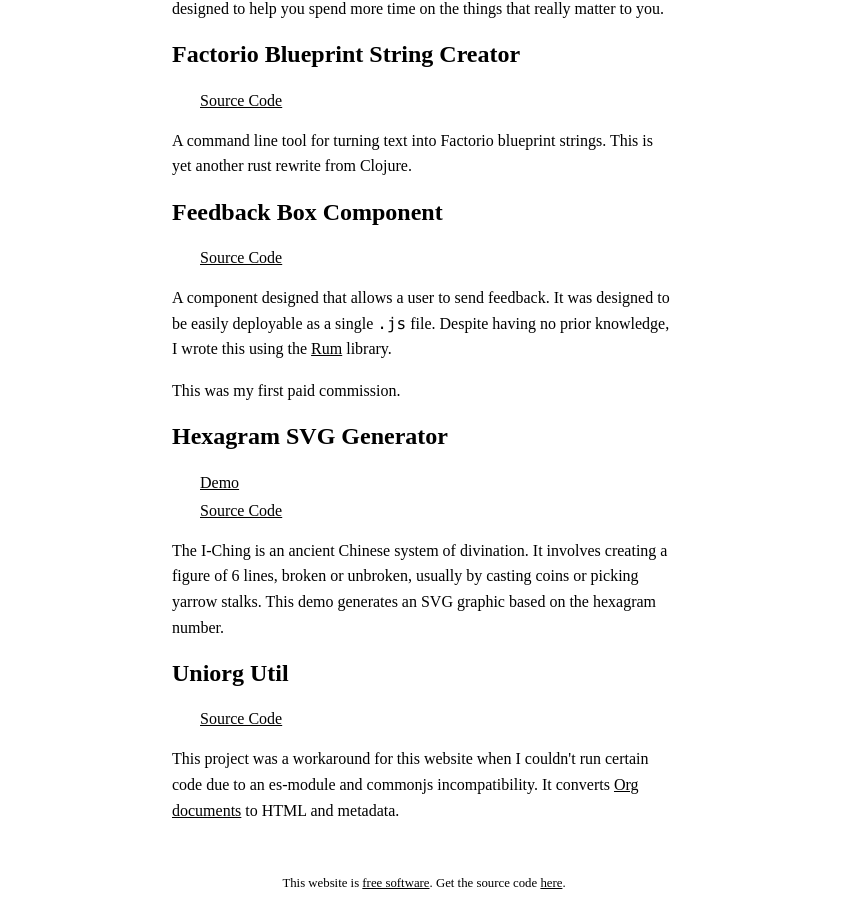
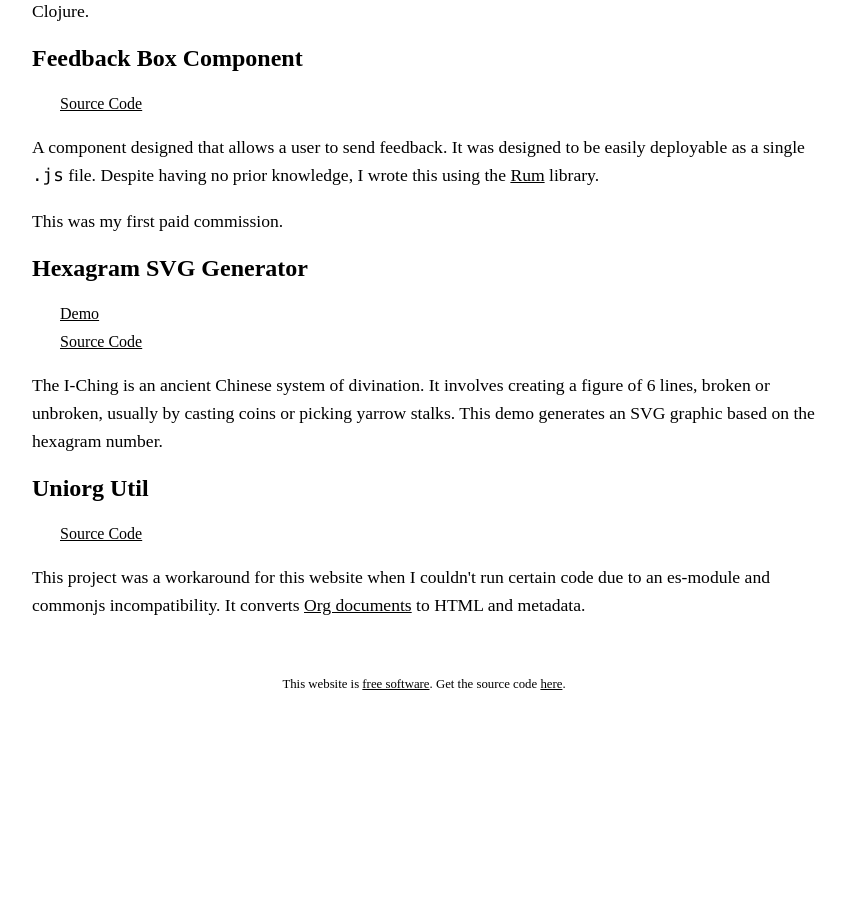
Before and after one commit to wildwestrom/mysite, a SvelteKit app: page /portfolio in a window 1280 px wide. Shown: the part 1739-2658 px from the top of the page, without its empty margins (216-1062 px from the left). After the commit the page ends 2462 px from the top, so only its background shows below. Built offline with nearby package versions, Linux system fonts and the light colour scheme.

Commit message:
modify some css for easier reading

```diff
--- a/src/app.css
+++ b/src/app.css
@@ -29,6 +29,11 @@ body {
 	font-family: serif;
 }
 
+p {
+	line-height: 1.6;
+	font-size: 1.1rem;
+}
+
 a {
 	text-decoration: inherit;
 	color: inherit;
--- a/src/routes/+layout.svelte
+++ b/src/routes/+layout.svelte
@@ -33,10 +33,10 @@
 	main {
 		margin-inline: auto;
 		padding: 0.5rem;
-		max-width: 65ch;
+		max-width: 100ch;
 	}
 
-	footer {
+	footer > * {
 		padding: 1rem;
 		text-align: center;
 		position: relative;
--- a/src/routes/blog/+page.svelte
+++ b/src/routes/blog/+page.svelte
@@ -67,9 +67,6 @@
 				text-decoration-color: transparent;
 			}
 		}
-		p {
-			line-height: 1.6;
-		}
 	}
 
 	.color-2 {
--- a/src/routes/portfolio/+page.svelte
+++ b/src/routes/portfolio/+page.svelte
@@ -218,10 +218,6 @@
 		margin: 0.5em 0;
 	}
 
-	p {
-		line-height: 1.6;
-	}
-
 	svg {
 		margin-right: 0.25rem;
 	}
```
Also changed, not shown: src/routes/blog/[slug]/+page.svelte (+6 -4 lines), 1 other file (tests, documents, lock files or other folders).
